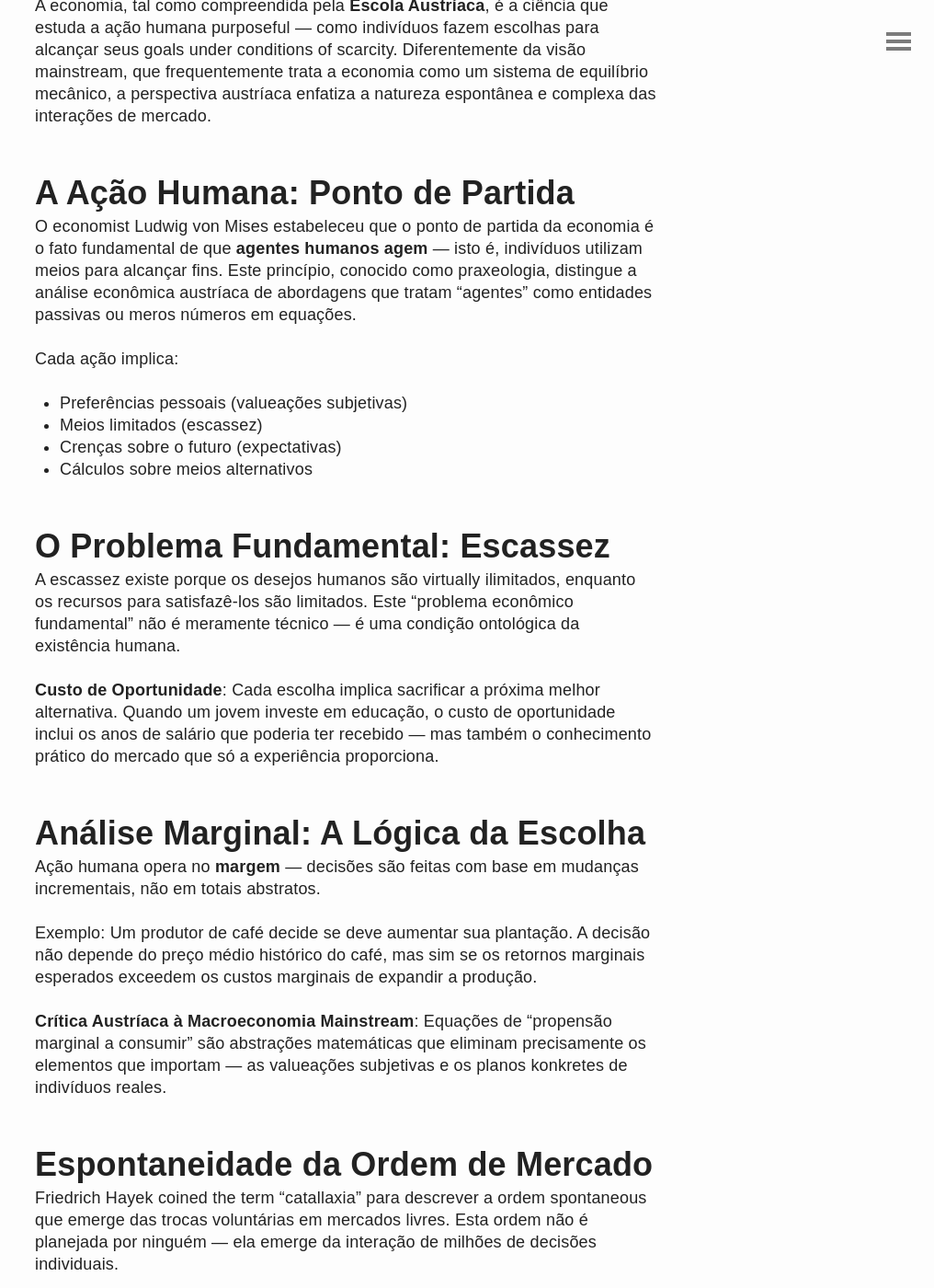
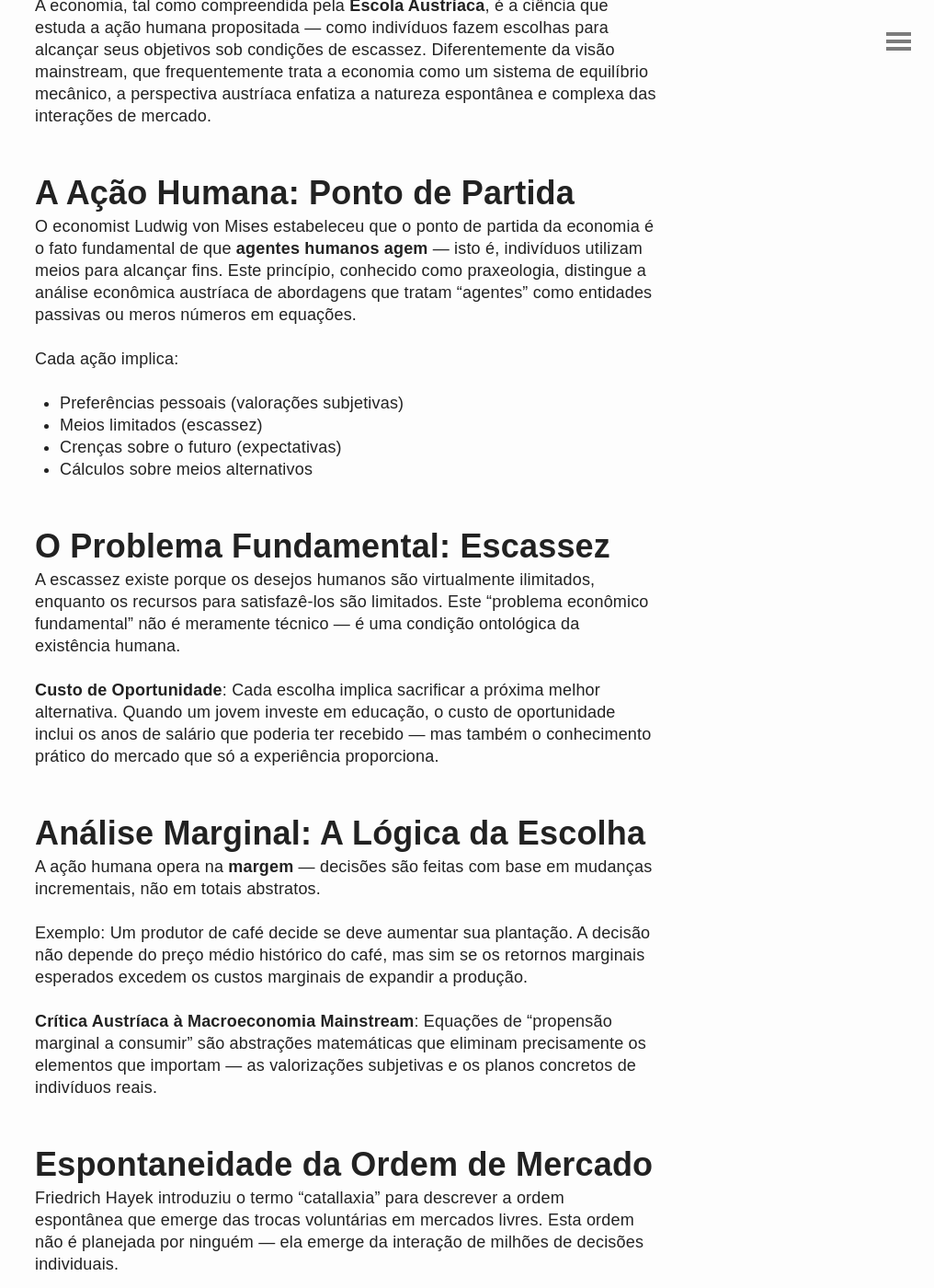
Before and after one commit to albertguedes/albertguedes.github.io, a Jekyll site: the page built from _posts/2013-03-08-o-que-e-economia-conceitos-fundamentais.md, in a window 1280 px wide and 1400 px high, scrolled down 513 px. Shown: the whole window at 92% size, without its empty margins (264-1280 px from the left). Built offline with Jekyll 4.4.1, drawn with Linux system fonts in a browser that asks for light colours; some of the changed text lies outside the part shown.

Commit message:
Fix orthography in o-que-e-economia-conceitos-fundamentais.md: rewrite to proper Portuguese

```diff
--- a/_posts/2013-03-08-o-que-e-economia-conceitos-fundamentais.md
+++ b/_posts/2013-03-08-o-que-e-economia-conceitos-fundamentais.md
@@ -5,35 +5,35 @@ description: "Uma introdução à economia sob a perspectiva da Escola Austríac
 date: 2013-03-08
 ---
 
-A economia, tal como compreendida pela **Escola Austríaca**, é a ciência que estuda a ação humana purposeful — como indivíduos fazem escolhas para alcançar seus goals under conditions of scarcity. Diferentemente da visão mainstream, que frequentemente trata a economia como um sistema de equilíbrio mecânico, a perspectiva austríaca enfatiza a natureza espontânea e complexa das interações de mercado.
+A economia, tal como compreendida pela **Escola Austríaca**, é a ciência que estuda a ação humana propositada — como indivíduos fazem escolhas para alcançar seus objetivos sob condições de escassez. Diferentemente da visão mainstream, que frequentemente trata a economia como um sistema de equilíbrio mecânico, a perspectiva austríaca enfatiza a natureza espontânea e complexa das interações de mercado.
 
 ## A Ação Humana: Ponto de Partida
 
-O economist Ludwig von Mises estabeleceu que o ponto de partida da economia é o fato fundamental de que **agentes humanos agem** — isto é, indivíduos utilizam meios para alcançar fins. Este princípio, conocido como praxeologia, distingue a análise econômica austríaca de abordagens que tratam "agentes" como entidades passivas ou meros números em equações.
+O economist Ludwig von Mises estabeleceu que o ponto de partida da economia é o fato fundamental de que **agentes humanos agem** — isto é, indivíduos utilizam meios para alcançar fins. Este princípio, conhecido como praxeologia, distingue a análise econômica austríaca de abordagens que tratam "agentes" como entidades passivas ou meros números em equações.
 
 Cada ação implica:
-- Preferências pessoais (valueações subjetivas)
+- Preferências pessoais (valorações subjetivas)
 - Meios limitados (escassez)
 - Crenças sobre o futuro (expectativas)
 - Cálculos sobre meios alternativos
 
 ## O Problema Fundamental: Escassez
 
-A escassez existe porque os desejos humanos são virtually ilimitados, enquanto os recursos para satisfazê-los são limitados. Este "problema econômico fundamental" não é meramente técnico — é uma condição ontológica da existência humana.
+A escassez existe porque os desejos humanos são virtualmente ilimitados, enquanto os recursos para satisfazê-los são limitados. Este "problema econômico fundamental" não é meramente técnico — é uma condição ontológica da existência humana.
 
 **Custo de Oportunidade**: Cada escolha implica sacrificar a próxima melhor alternativa. Quando um jovem investe em educação, o custo de oportunidade inclui os anos de salário que poderia ter recebido — mas também o conhecimento prático do mercado que só a experiência proporciona.
 
 ## Análise Marginal: A Lógica da Escolha
 
-Ação humana opera no **margem** — decisões são feitas com base em mudanças incrementais, não em totais abstratos.
+A ação humana opera na **margem** — decisões são feitas com base em mudanças incrementais, não em totais abstratos.
 
-Exemplo: Um produtor de café decide se deve aumentar sua plantação. A decisão não depende do preço médio histórico do café, mas sim se os retornos marginais esperados exceedem os custos marginais de expandir a produção.
+Exemplo: Um produtor de café decide se deve aumentar sua plantação. A decisão não depende do preço médio histórico do café, mas sim se os retornos marginais esperados excedem os custos marginais de expandir a produção.
 
-**Crítica Austríaca à Macroeconomia Mainstream**: Equações de "propensão marginal a consumir" são abstrações matemáticas que eliminam precisamente os elementos que importam — as valueações subjetivas e os planos konkretes de indivíduos reales.
+**Crítica Austríaca à Macroeconomia Mainstream**: Equações de "propensão marginal a consumir" são abstrações matemáticas que eliminam precisamente os elementos que importam — as valorizações subjetivas e os planos concretos de indivíduos reais.
 
 ## Espontaneidade da Ordem de Mercado
 
-Friedrich Hayek coined the term "catallaxia" para descrever a ordem spontaneous que emerge das trocas voluntárias em mercados livres. Esta ordem não é planejada por ninguém — ela emerge da interação de milhões de decisões individuais.
+Friedrich Hayek introduziu o termo "catallaxia" para descrever a ordem espontânea que emerge das trocas voluntárias em mercados livres. Esta ordem não é planejada por ninguém — ela emerge da interação de milhões de decisões individuais.
 
 ### Características da Ordem de Mercado
 
@@ -109,14 +109,14 @@ Quando o Estado controla a economia:
 
 ### Direitos de Propriedade
 
-A foundation do mercado livre. Sem direitos de propriedade seguros:
+A fundação do mercado livre. Sem direitos de propriedade seguros:
 - Não há incentivo para poupar e investir
-- Recursos serão overexplotados (tragédia dos comuns)
+- Recursos serão superexplorados (tragédia dos comuns)
 - Trocas não podem ser realizadas com confiança
 
 ### Divisão do Trabalho
 
-A source fundamental da prosperidade. Adam Smith já reconhecia que a produtividade depende da especialização. Mas a extensão do mercado — o número de pessoas com quem podemos trocar — limita nossa capacidade de specialize.
+A fonte fundamental da prosperidade. Adam Smith já reconhecia que a produtividade depende da especialização. Mas a extensão do mercado — o número de pessoas com quem podemos trocar — limita nossa capacidade de especializar.
 
 ### Capital e Estrutura de Produção
 
```
Also changed, not shown: other parts of _posts/2013-03-08-o-que-e-economia-conceitos-fundamentais.md (+9 -9 lines).
